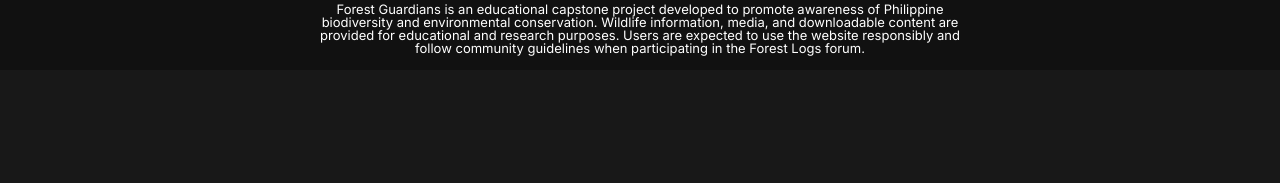
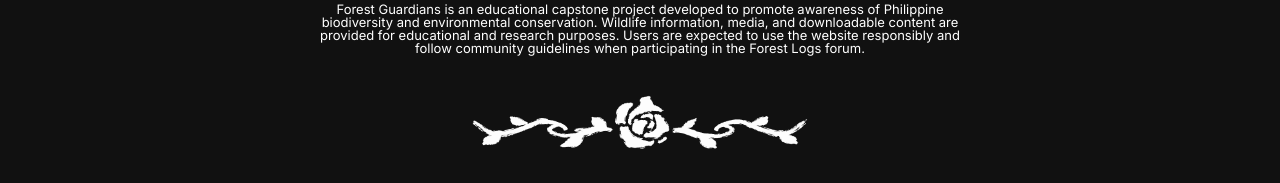
Before and after one commit to heniasroses/ForGuarWebsite, a Next.js app: page / in a window 1280 px wide. Shown: the part 3071-3254 px from the top of the page. Before the commit the page ends 3141 px from the top, so only its background shows below. Built offline with nearby package versions, Linux system fonts and the light colour scheme; no server answers; the database is empty.

Commit message:
Footer Update
> copied peach suggestion in footer, nag add me nung rose vine kineme sa dulo

```diff
--- a/src/components/Footer.tsx
+++ b/src/components/Footer.tsx
@@ -1,7 +1,9 @@
 import Link from "next/link";
+
 export default function Footer() {
   return (
     <div className="container-fluid Footer">
+
       <div className="d-flex flex-row justify-content-center align-items-center footerLogo">
         <img
           className="img-fluid"
@@ -20,17 +22,16 @@
         />
       </div>
 
-
-
       <div className="footerIcons">
 
-        <Link href="/contact-us" >
+        <Link href="/contact-us">
           <img
             src="/img/icons/email.png"
             alt="Email"
             className="footer-icon"
           />
         </Link>
+
         <a
           href="http://www.youtube.com/@HeniasRoses"
           target="_blank"
@@ -43,12 +44,12 @@
           />
         </a>
 
-
         <img
           src="/img/icons/facebook.png"
           alt="Facebook"
           className="footer-icon"
         />
+
       </div>
 
       <div className="flex-row justify-content-center align-items-center">
@@ -65,6 +66,13 @@
           in the Forest Logs forum.
         </p>
       </div>
+
+      <img
+        className="footerVineBorder"
+        src="/img/RoseVinesAsset.png"
+        alt="Decorative Border"
+      />
+
     </div>
   );
 }
--- a/src/styles/styles.css
+++ b/src/styles/styles.css
@@ -883,6 +883,16 @@
 .footerLogo2{
   width: 250px;
   height: 36px;
+}
+
+.footerVineBorder {
+  display: block;
+  width: 100%;
+  max-width: 350px;
+
+  height: auto;
+
+  clear: both;
 }
 
 .play4freeSection {
```
Lines whose indentation alone changed are shown as unchanged.
